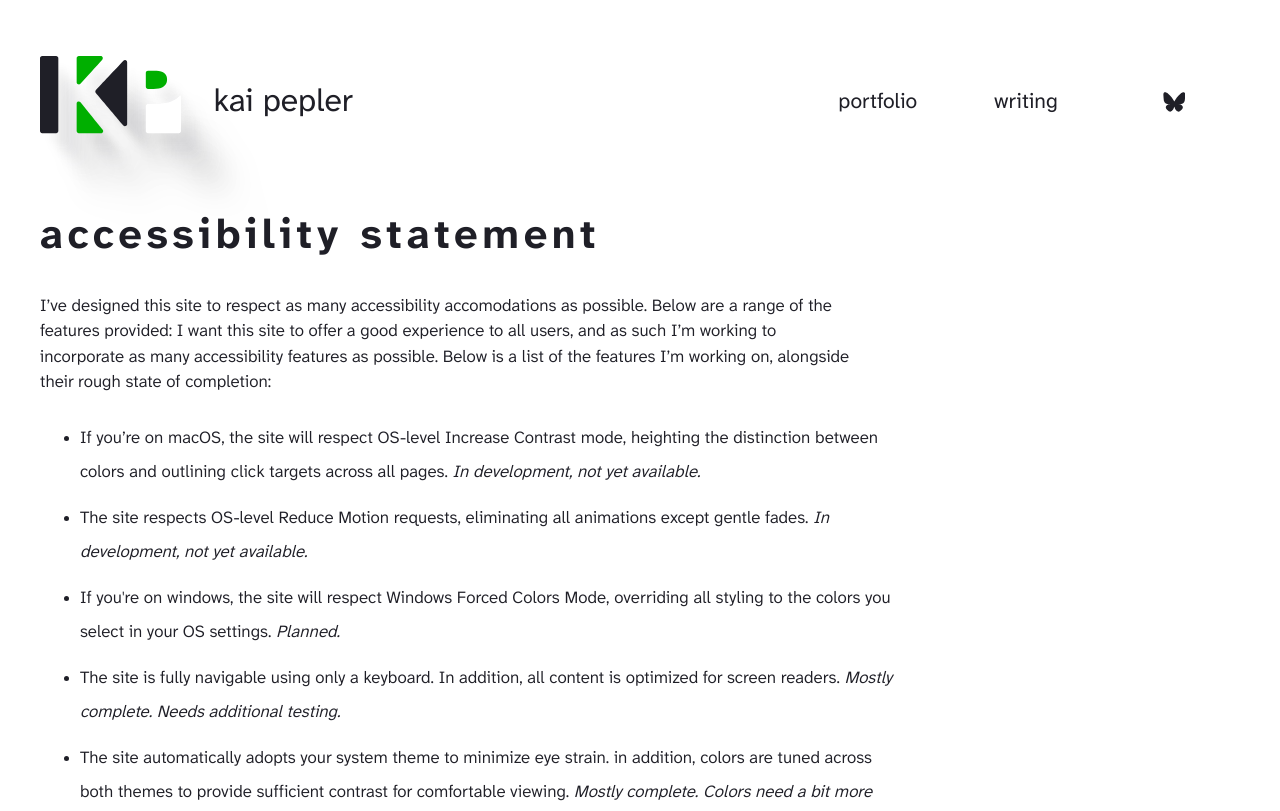
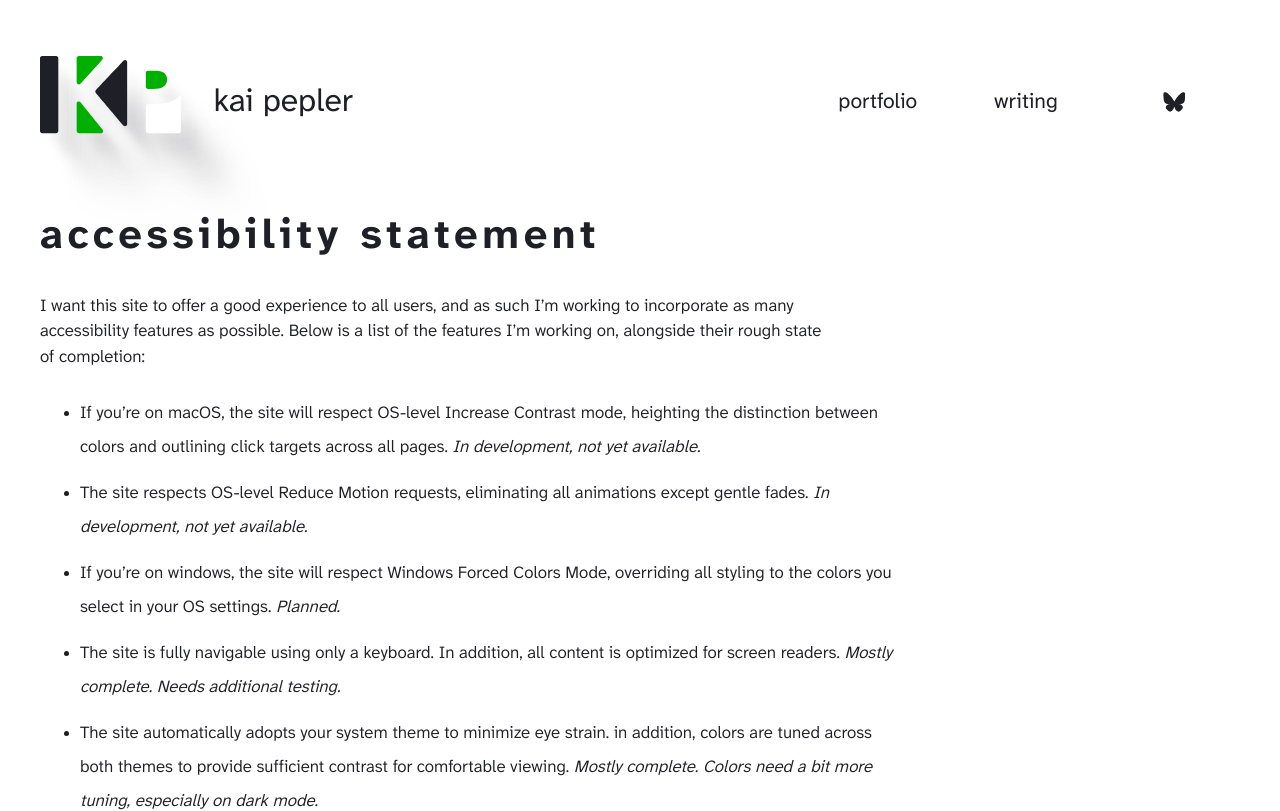
Before and after one commit to kaipepler/kaipepler, a SvelteKit app: page /accessibility in a window 1280 px wide. Shown: the top 811 px of the page. Built offline with nearby package versions, Linux system fonts and the light colour scheme.

Commit message:
Improved quotations and apostrophes across site

```diff
--- a/src/routes/accessibility/+page.svelte
+++ b/src/routes/accessibility/+page.svelte
@@ -6,10 +6,9 @@
 	<h1>Accessibility Statement</h1>
 
 	<p>
-		I’ve designed this site to respect as many accessibility accomodations as possible. Below are a
-		range of the features provided: I want this site to offer a good experience to all users, and as
-		such I’m working to incorporate as many accessibility features as possible. Below is a list of
-		the features I’m working on, alongside their rough state of completion:
+		I want this site to offer a good experience to all users, and as such I’m working to incorporate
+		as many accessibility features as possible. Below is a list of the features I’m working on,
+		alongside their rough state of completion:
 	</p>
 	<ul>
 		<li>
@@ -23,7 +22,7 @@
 			fades. <em>In development, not yet available.</em>
 		</li>
 		<li>
-			If you're on windows, the site will respect Windows Forced Colors Mode, overriding all styling
+			If you’re on windows, the site will respect Windows Forced Colors Mode, overriding all styling
 			to the colors you select in your OS settings. <em>Planned.</em>
 		</li>
 		<li>
--- a/src/routes/privacy/+page.svelte
+++ b/src/routes/privacy/+page.svelte
@@ -6,7 +6,7 @@
 	<h1>Privacy Policy</h1>
 
 	<p>
-		I don't collect any user data from this site. The site and its domain are hosted on Cloudflare,
+		I don’t collect any user data from this site. The site and its domain are hosted on Cloudflare,
 		and as such basic analytics such as unique visitor count are included there in aggregate.
 	</p>
 </section>
--- a/svelte.config.js
+++ b/svelte.config.js
@@ -3,7 +3,8 @@ import adapter from '@sveltejs/adapter-auto';
 import { vitePreprocess } from '@sveltejs/vite-plugin-svelte';
 
 const mdsvexOptions = {
-	extensions: ['.svx', '.md']
+	extensions: ['.svx', '.md'],
+	smartypants: true
 };
 
 const config = {
```
Also changed, not shown: src/lib/styles/colors.css.
